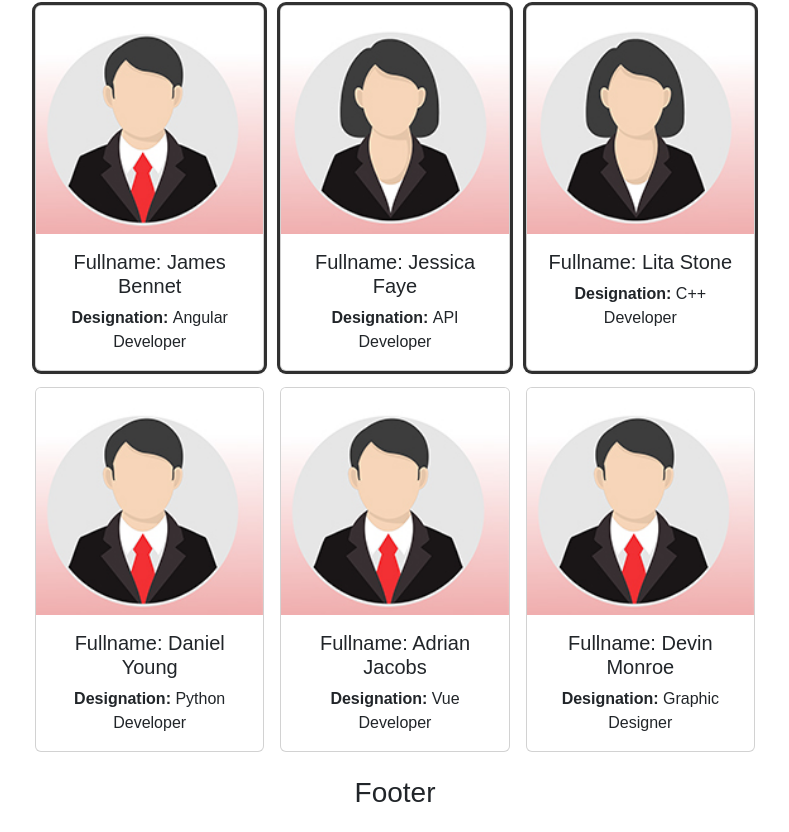
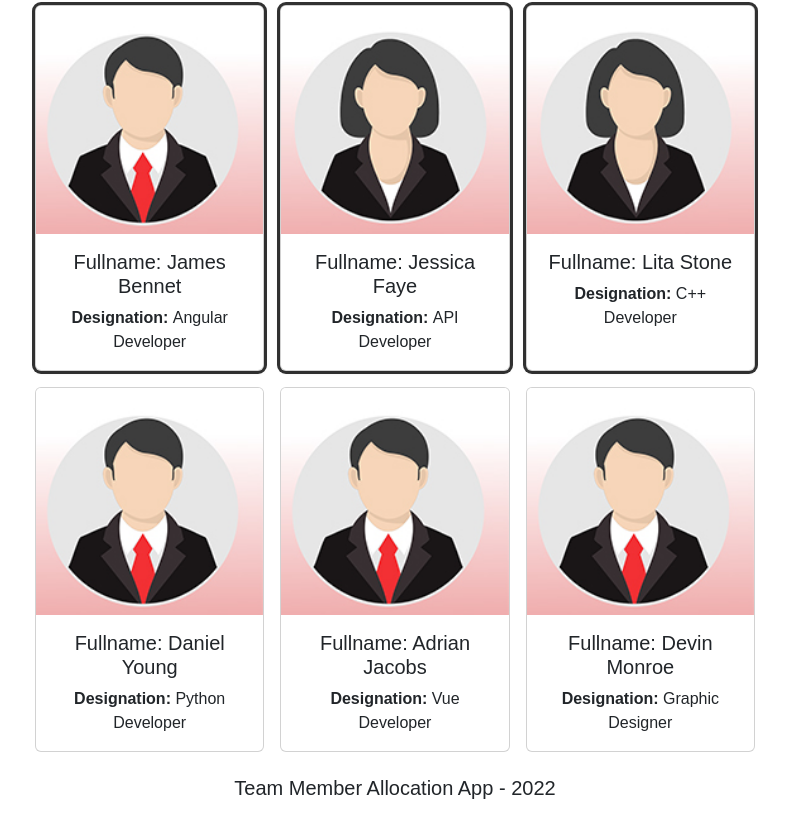
Before and after one commit to aalisina/teams-designation, a React (Create React App) app: page / in a window 1280 px wide. Shown: the part 951-1783 px from the top of the page, without its empty margins (245-1034 px from the left). Built offline with nearby package versions, Linux system fonts and the light colour scheme.

Commit message:
Added bootstrap classes and year to the footer component

```diff
--- a/src/Footer.jsx
+++ b/src/Footer.jsx
@@ -1,8 +1,15 @@
 import React from 'react'
 
+const today = new Date();
 function Footer() {
     return (
-        <h3>Footer</h3>
+        <footer className='container'>
+            <div className='row justify-content-center mt3 mb-4'>
+                <div className='col-8'>
+                    <h5>Team Member Allocation App - {today.getFullYear()}</h5>
+                </div>
+            </div>
+        </footer>
     )
 }
 
```
